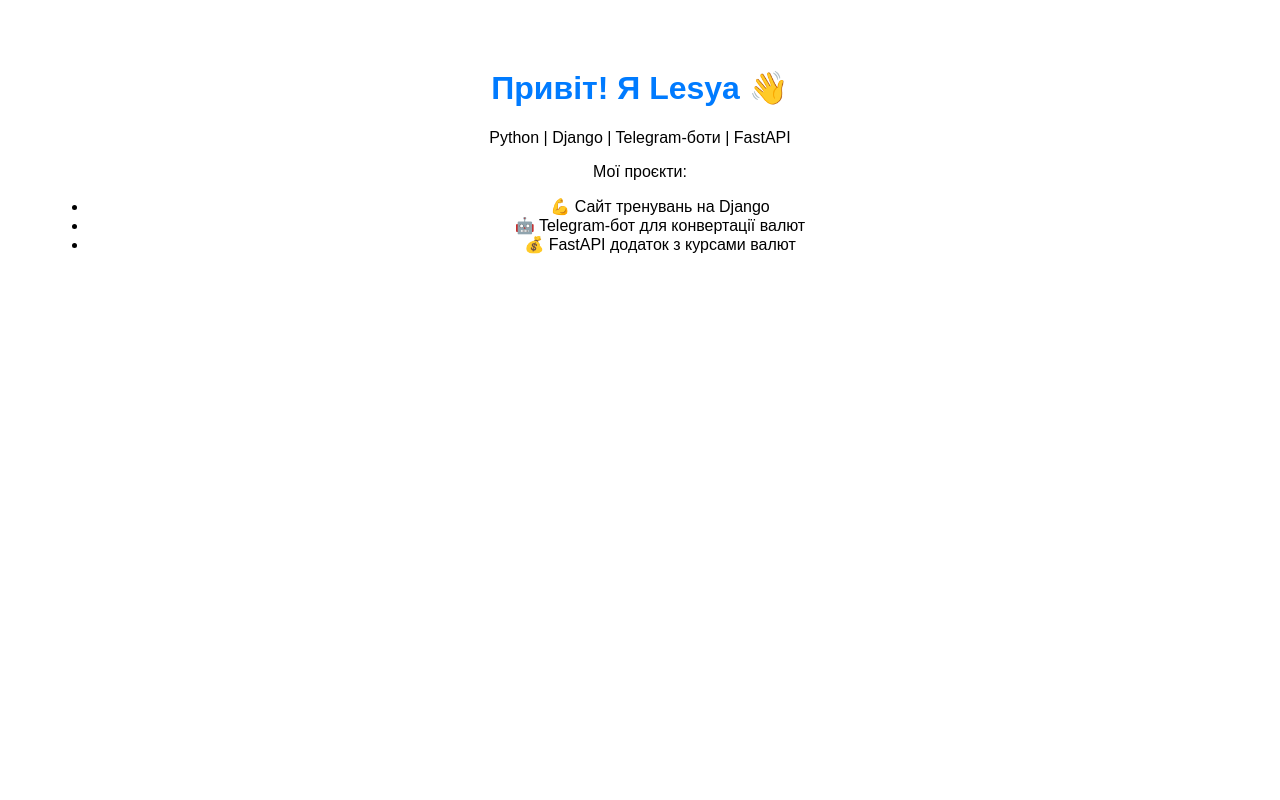
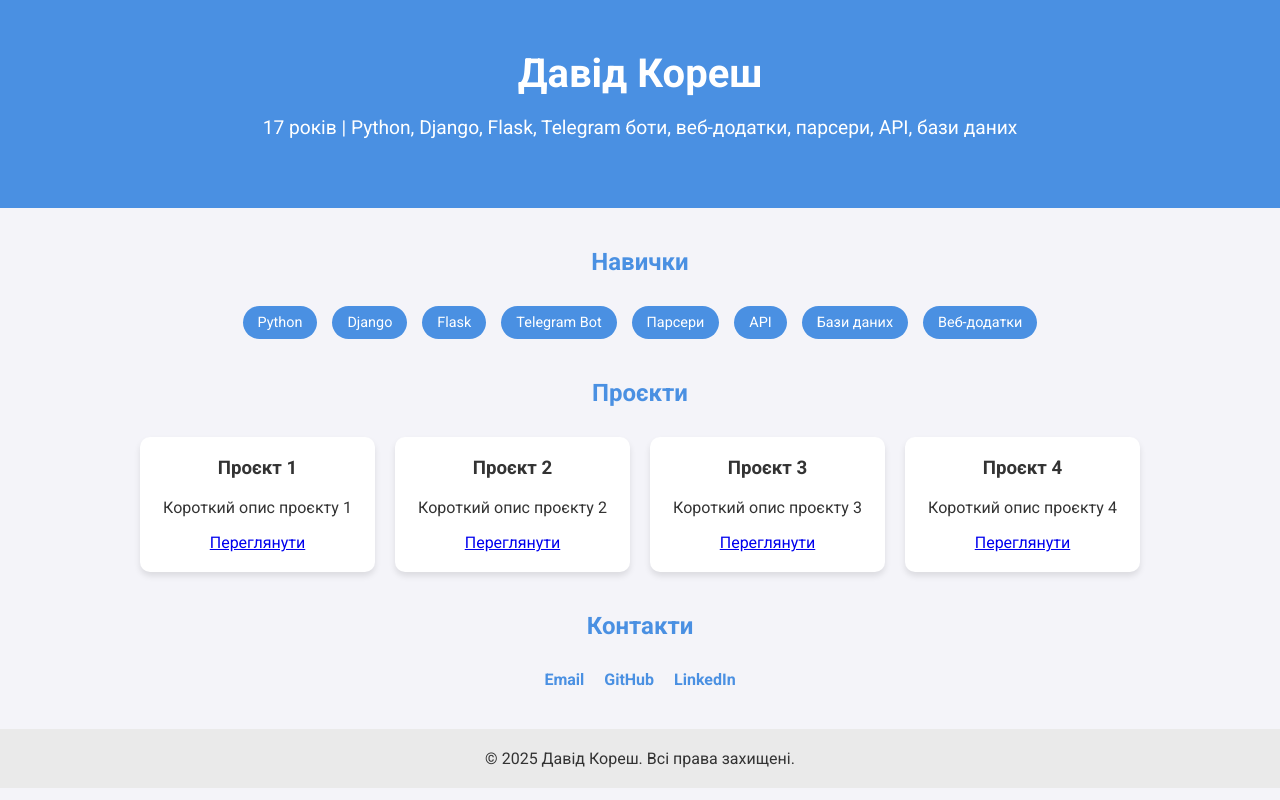
Before and after one commit to Davidqwer123/davidqwer123.github.io, a plain HTML site: page index.html in a window 1280 px wide. Drawn offline with Linux system fonts and the light colour scheme.

Commit message:
Update index.html

```diff
--- a/index.html
+++ b/index.html
@@ -1,22 +1,147 @@
 <!DOCTYPE html>
 <html lang="uk">
 <head>
-  <meta charset="UTF-8">
-  <meta name="viewport" content="width=device-width, initial-scale=1.0">
-  <title>Портфоліо Лесі</title>
-  <style>
-    body { font-family: Arial; text-align: center; padding: 40px; }
-    h1 { color: #007bff; }
-  </style>
+    <meta charset="UTF-8">
+    <meta name="viewport" content="width=device-width, initial-scale=1.0">
+    <title>Портфоліо Давіда Кореша</title>
+    <link href="https://fonts.googleapis.com/css2?family=Roboto:wght@400;700&display=swap" rel="stylesheet">
+    <style>
+        body {
+            margin: 0;
+            font-family: 'Roboto', sans-serif;
+            background-color: #f4f4f9;
+            color: #333;
+        }
+        header {
+            background-color: #4a90e2;
+            color: white;
+            padding: 50px 20px;
+            text-align: center;
+        }
+        header h1 {
+            margin: 0 0 10px;
+            font-size: 2.5rem;
+        }
+        header p {
+            font-size: 1.2rem;
+        }
+        section {
+            max-width: 1000px;
+            margin: 40px auto;
+            padding: 0 20px;
+        }
+        h2 {
+            text-align: center;
+            margin-bottom: 30px;
+            color: #4a90e2;
+        }
+        .projects {
+            display: grid;
+            grid-template-columns: repeat(auto-fit, minmax(220px, 1fr));
+            gap: 20px;
+        }
+        .project-card {
+            background-color: white;
+            padding: 20px;
+            border-radius: 10px;
+            box-shadow: 0 4px 6px rgba(0,0,0,0.1);
+            text-align: center;
+        }
+        .project-card h3 {
+            margin-top: 0;
+        }
+        .contacts {
+            display: flex;
+            justify-content: center;
+            gap: 20px;
+            margin-top: 20px;
+        }
+        .contacts a {
+            color: #4a90e2;
+            text-decoration: none;
+            font-weight: bold;
+        }
+        footer {
+            text-align: center;
+            padding: 20px;
+            background-color: #eaeaea;
+            margin-top: 40px;
+        }
+        .skills {
+            display: flex;
+            flex-wrap: wrap;
+            justify-content: center;
+            gap: 15px;
+            margin-top: 20px;
+        }
+        .skill {
+            background-color: #4a90e2;
+            color: white;
+            padding: 8px 15px;
+            border-radius: 20px;
+            font-size: 0.9rem;
+        }
+    </style>
 </head>
 <body>
-  <h1>Привіт! Я Lesya 👋</h1>
-  <p>Python | Django | Telegram-боти | FastAPI</p>
-  <p>Мої проєкти:</p>
-  <ul>
-    <li>💪 Сайт тренувань на Django</li>
-    <li>🤖 Telegram-бот для конвертації валют</li>
-    <li>💰 FastAPI додаток з курсами валют</li>
-  </ul>
+
+<header>
+    <h1>Давід Кореш</h1>
+    <p>17 років | Python, Django, Flask, Telegram боти, веб-додатки, парсери, API, бази даних</p>
+</header>
+
+<section>
+    <h2>Навички</h2>
+    <div class="skills">
+        <div class="skill">Python</div>
+        <div class="skill">Django</div>
+        <div class="skill">Flask</div>
+        <div class="skill">Telegram Bot</div>
+        <div class="skill">Парсери</div>
+        <div class="skill">API</div>
+        <div class="skill">Бази даних</div>
+        <div class="skill">Веб-додатки</div>
+    </div>
+</section>
+
+<section>
+    <h2>Проєкти</h2>
+    <div class="projects">
+        <div class="project-card">
+            <h3>Проєкт 1</h3>
+            <p>Короткий опис проєкту 1</p>
+            <a href="#" target="_blank">Переглянути</a>
+        </div>
+        <div class="project-card">
+            <h3>Проєкт 2</h3>
+            <p>Короткий опис проєкту 2</p>
+            <a href="#" target="_blank">Переглянути</a>
+        </div>
+        <div class="project-card">
+            <h3>Проєкт 3</h3>
+            <p>Короткий опис проєкту 3</p>
+            <a href="#" target="_blank">Переглянути</a>
+        </div>
+        <div class="project-card">
+            <h3>Проєкт 4</h3>
+            <p>Короткий опис проєкту 4</p>
+            <a href="#" target="_blank">Переглянути</a>
+        </div>
+    </div>
+</section>
+
+<section>
+    <h2>Контакти</h2>
+    <div class="contacts">
+        <a href="mailto:koreshdavid409@gmail.com">Email</a>
+        <a href="https://github.com/Davidqwer123" target="_blank">GitHub</a>
+        <a href="https://www.linkedin.com/in/давід-кореш-25a6582a6" target="_blank">LinkedIn</a>
+    </div>
+</section>
+
+<footer>
+    © 2025 Давід Кореш. Всі права захищені.
+</footer>
+
 </body>
 </html>
```
